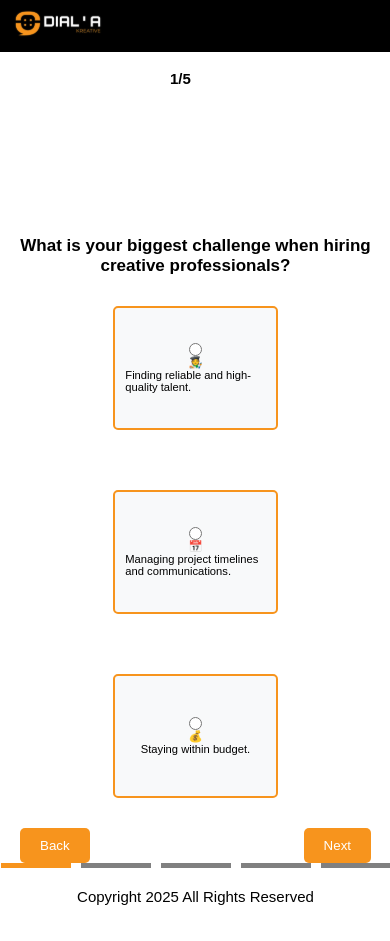
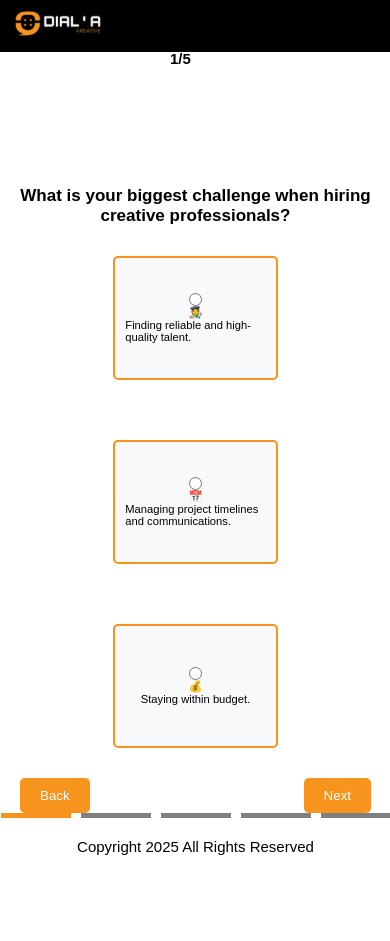
Before and after one commit to Nitrix11/DailaCreative, a React (Vite) app: page /questionnaire in a window 390 px wide. After the commit the page ends 891 px from the top, so only its background shows below. Built offline with nearby package versions, Linux system fonts and the light colour scheme.

Commit message:
#almost there0

```diff
--- a/src/index.css
+++ b/src/index.css
@@ -322,12 +322,12 @@ display: none;
 }
 
   .questionnaire-container{
-    margin-top: 200px;
+    margin-top: 150px;
     .question--number{
       margin-top: 10px;
     }
 .numbers{
-  margin-top: 70px;
+  margin-top: 50px;
 }
 .question-text{
   font-weight: bold;
```
